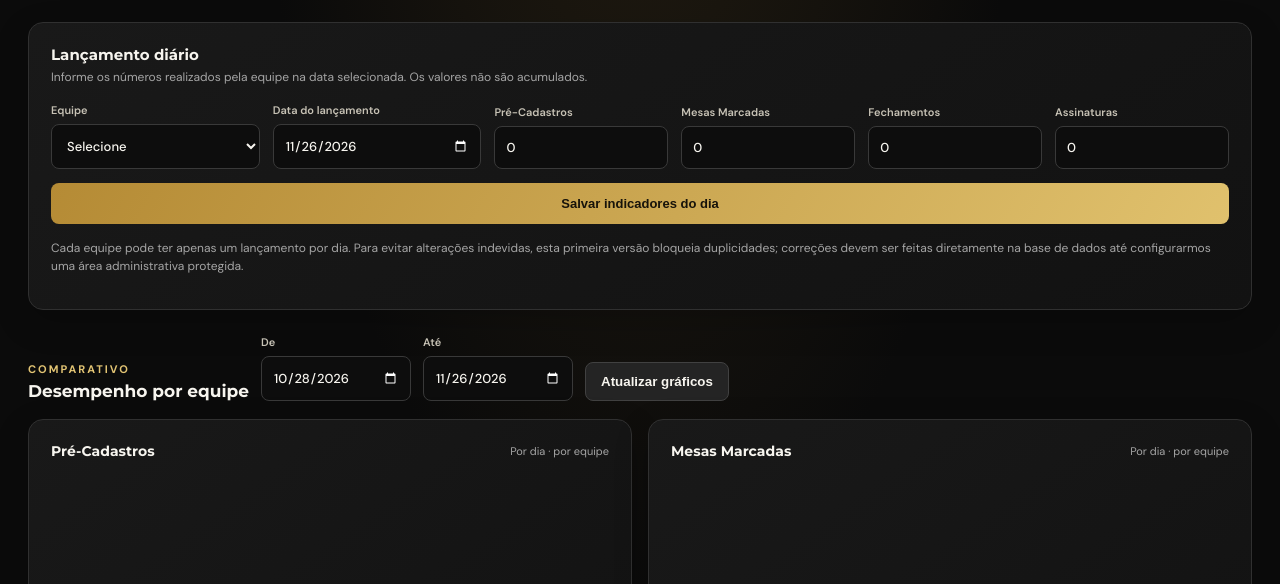
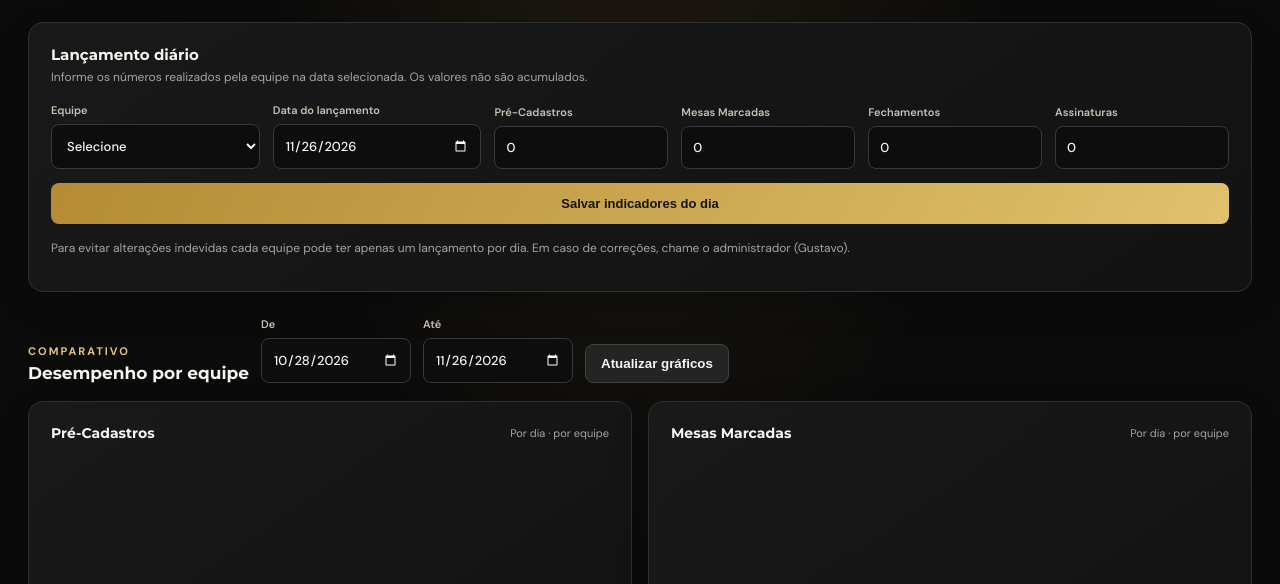
Before and after one commit to kerberimoveis/kerber-indicadores-comerciais, a plain HTML site: page index.html in a window 1280 px wide. Shown: the part 216-800 px from the top of the page. Drawn offline with nearby package versions, Linux system fonts and the light colour scheme; no server answers.

Commit message:
Update notice text for form submission instructions

```diff
--- a/index.html
+++ b/index.html
@@ -46,7 +46,7 @@
       <button class="submit" id="submitBtn" type="submit">Salvar indicadores do dia</button>
       <div class="message" id="formMessage" role="status"></div>
     </form>
-    <p class="notice">Cada equipe pode ter apenas um lançamento por dia. Para evitar alterações indevidas, esta primeira versão bloqueia duplicidades; correções devem ser feitas diretamente na base de dados até configurarmos uma área administrativa protegida.</p>
+    <p class="notice">Para evitar alterações indevidas cada equipe pode ter apenas um lançamento por dia. Em caso de correções, chame o administrador (Gustavo).</p>
   </section>
   <section>
     <div class="toolbar">
```
